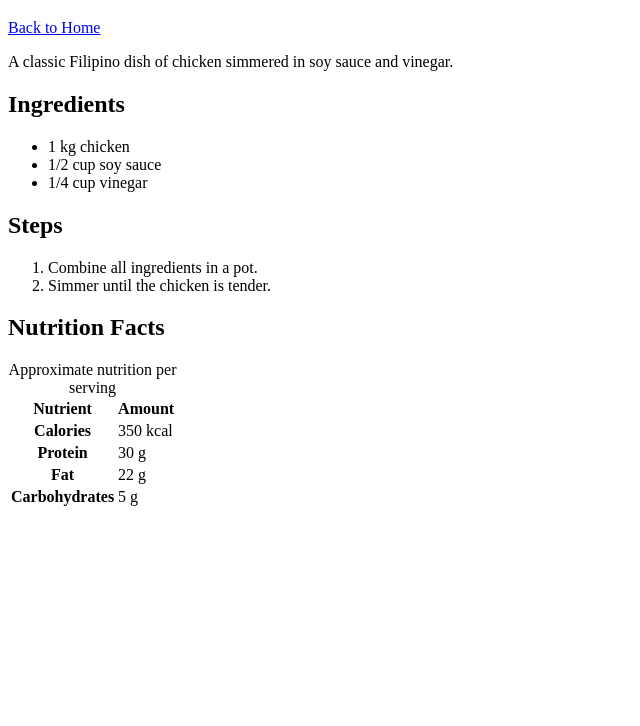
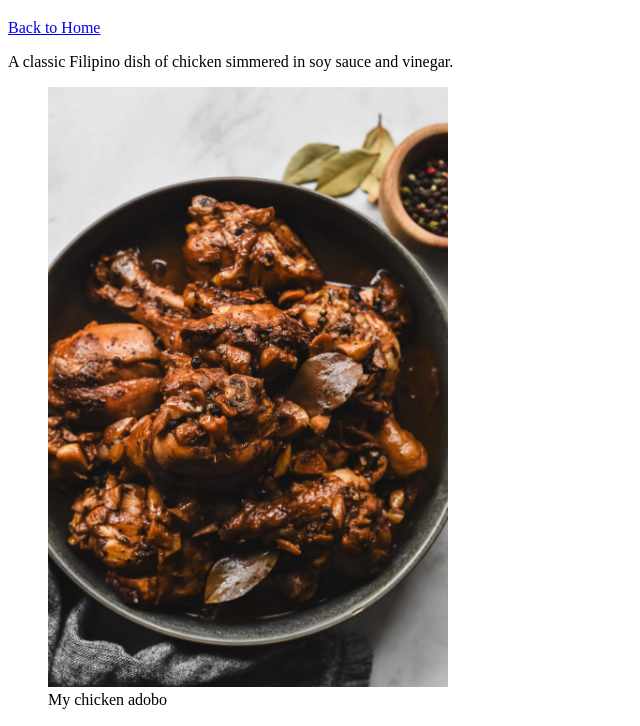
Before and after one commit to jas843/odin-recipes, a plain HTML site: page recipes/adobo.html in a window 1280 px wide. Shown: the part 61-787 px from the top of the page, without its empty margins (0-640 px from the left). Drawn offline with Linux system fonts and the light colour scheme.

Commit message:
Add recipe image

```diff
--- a/recipes/adobo.html
+++ b/recipes/adobo.html
@@ -13,6 +13,10 @@
     <main>
       <article>
         <p>A classic Filipino dish of chicken simmered in soy sauce and vinegar.</p>
+          <figure>
+  <img src="../IMG_6481.webp" alt="Bowl of chicken adobo served with rice" width="400" />
+  <figcaption>My chicken adobo</figcaption>
+</figure>
         <h2>Ingredients</h2>
         <ul>
           <li>1 kg chicken</li>
```
Also changed, not shown: recipes/pancit.html (+4 -0 lines), recipes/sinigang.html (+4 -0 lines).
